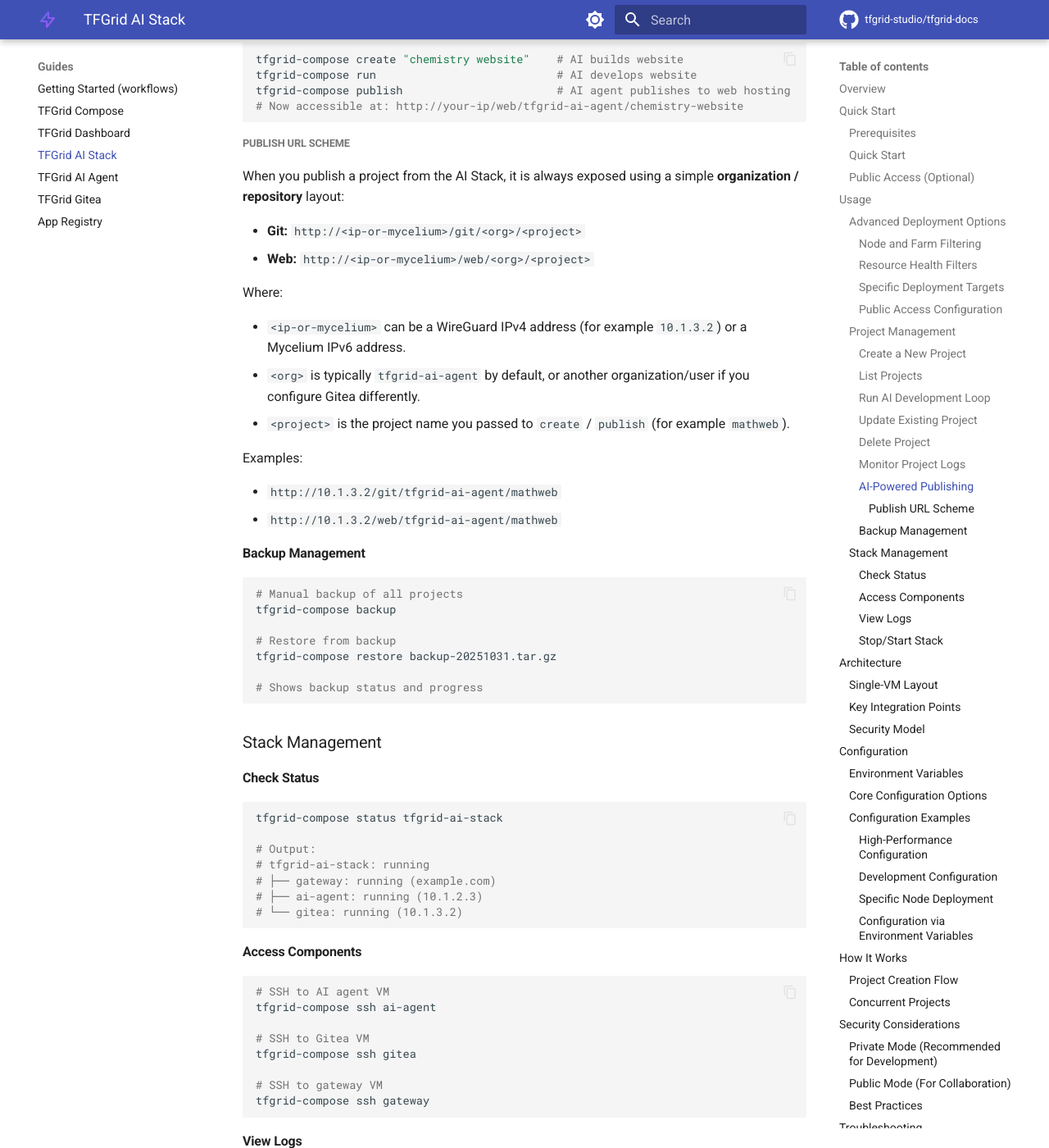
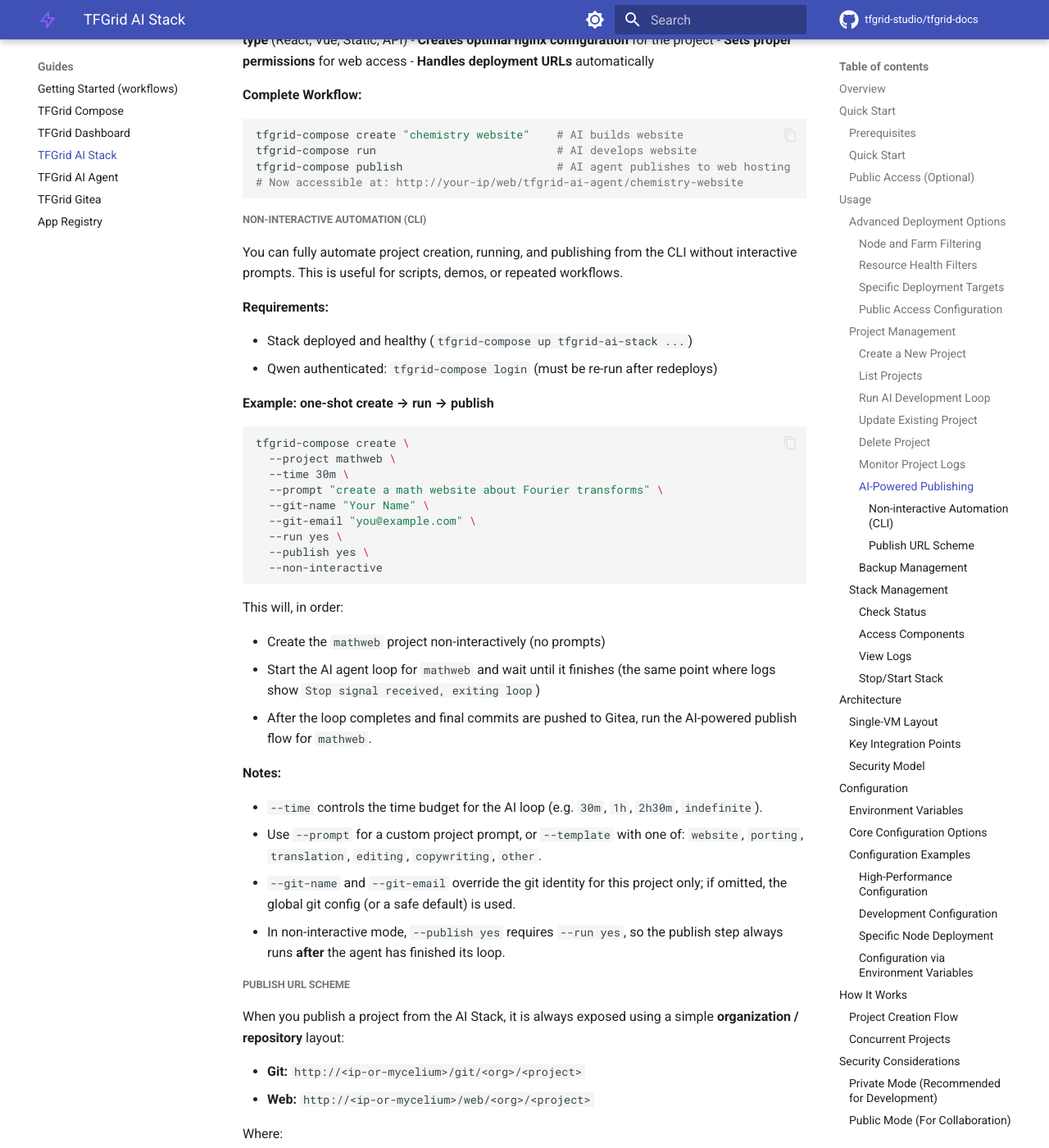
Before and after one commit to tfgrid-studio/tfgrid-docs, an MkDocs documentation site: the page built from docs/guides/tfgrid-ai-stack.md, in a window 1280 px wide and 1400 px high, scrolled down 4758 px. Shown: the whole window at 82% size. Built offline with MkDocs 1.6.1 and Material for MkDocs 9.7.7, drawn with Linux system fonts in a browser that asks for light colours; comment, search, counter and statistics services are not loaded; the version menu is left out; some of the changed text lies outside the part shown.

Commit message:
docs: Add non-interactive automation CLI commands and authentication reminder to AI Stack guide

````diff
--- a/docs/guides/tfgrid-ai-stack.md
+++ b/docs/guides/tfgrid-ai-stack.md
@@ -48,6 +48,8 @@
 # View project in Gitea web interface
 tfgrid-compose projects
 ```
+
+> **Important:** Always run `tfgrid-compose login` (or `t login` if you use the alias) **after each deployment or redeploy of tfgrid-ai-stack and before any `create`, `run`, or `publish` command**. Qwen must be authenticated for the AI agent to work.
 
 **Access URLs:**
 - Gitea Git Interface: `http://your-ip/git/`
@@ -227,6 +229,50 @@
 tfgrid-compose publish                       # AI agent publishes to web hosting
 # Now accessible at: http://your-ip/web/tfgrid-ai-agent/chemistry-website
 ```
+
+##### Non-interactive Automation (CLI)
+
+You can fully automate project creation, running, and publishing from the CLI
+without interactive prompts. This is useful for scripts, demos, or repeated
+workflows.
+
+**Requirements:**
+
+- Stack deployed and healthy (`tfgrid-compose up tfgrid-ai-stack ...`)
+- Qwen authenticated: `tfgrid-compose login` (must be re-run after redeploys)
+
+**Example: one-shot create → run → publish**
+
+```bash
+tfgrid-compose create \
+  --project mathweb \
+  --time 30m \
+  --prompt "create a math website about Fourier transforms" \
+  --git-name "Your Name" \
+  --git-email "you@example.com" \
+  --run yes \
+  --publish yes \
+  --non-interactive
+```
+
+This will, in order:
+
+- Create the `mathweb` project non-interactively (no prompts)
+- Start the AI agent loop for `mathweb` and wait until it finishes
+  (the same point where logs show `Stop signal received, exiting loop`)
+- After the loop completes and final commits are pushed to Gitea, run the
+  AI-powered publish flow for `mathweb`.
+
+**Notes:**
+
+- `--time` controls the time budget for the AI loop (e.g. `30m`, `1h`,
+  `2h30m`, `indefinite`).
+- Use `--prompt` for a custom project prompt, or `--template` with one of:
+  `website`, `porting`, `translation`, `editing`, `copywriting`, `other`.
+- `--git-name` and `--git-email` override the git identity for this project
+  only; if omitted, the global git config (or a safe default) is used.
+- In non-interactive mode, `--publish yes` requires `--run yes`, so the
+  publish step always runs **after** the agent has finished its loop.
 
 ##### Publish URL Scheme
 
````
